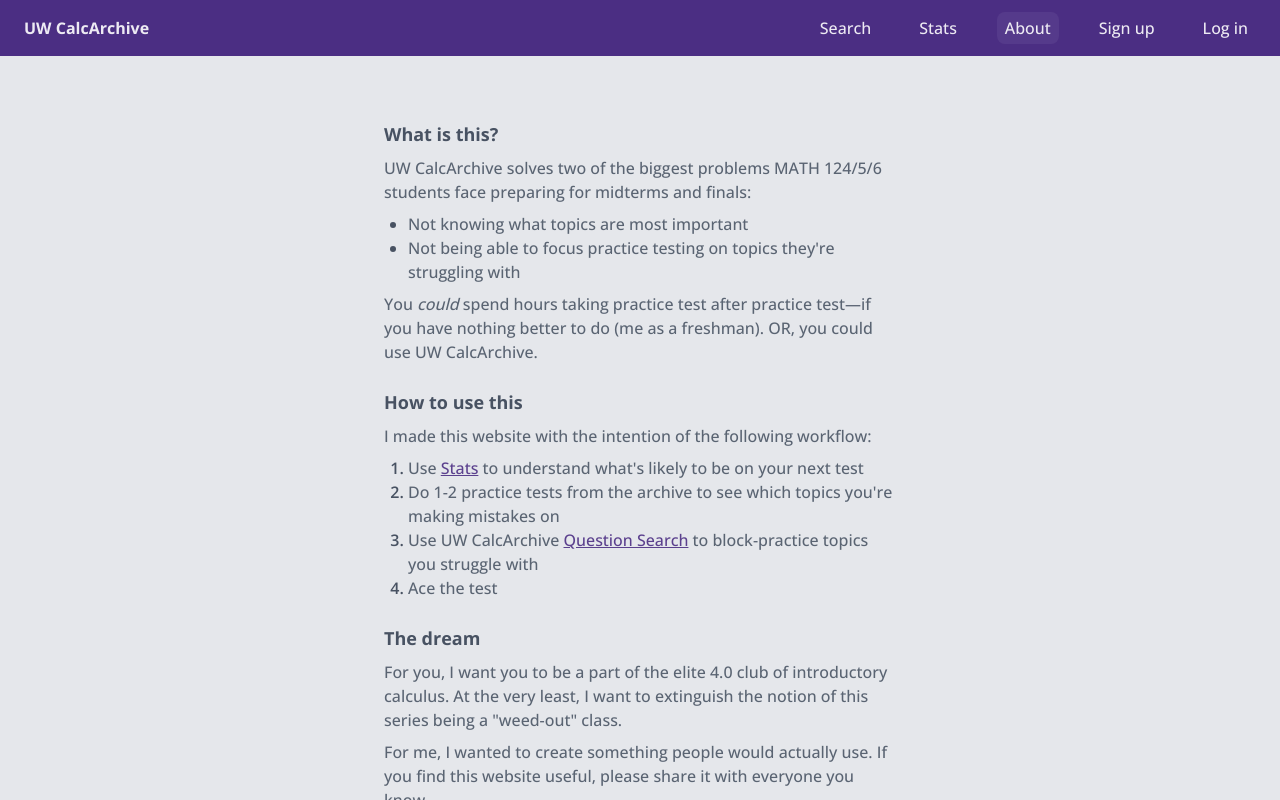
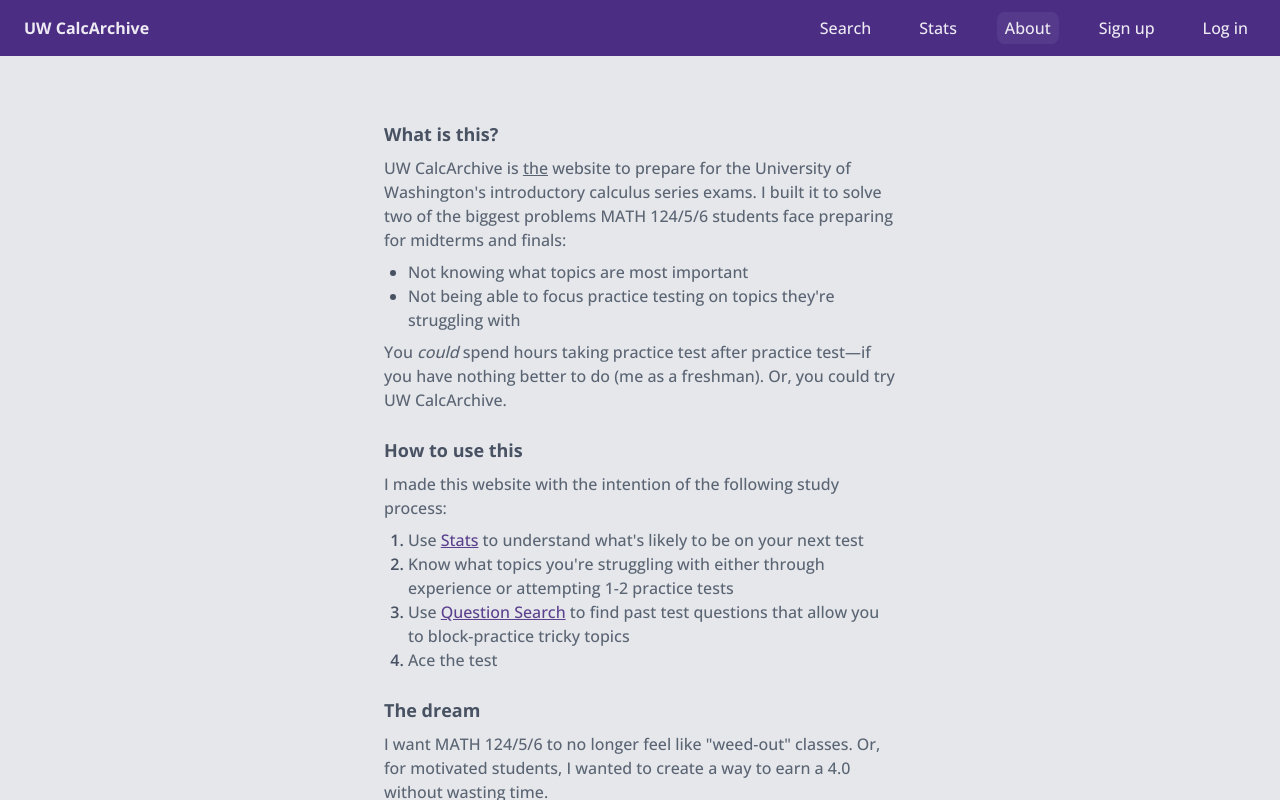
Before and after one commit to ericleonen/uw-calc-archive, a Next.js app in the folder frontend/: page /about in a window 1280 px wide. Built offline with nearby package versions, Linux system fonts and the light colour scheme; no server answers.

Commit message:
Minor UI updates

```diff
--- a/frontend/src/app/about/page.tsx
+++ b/frontend/src/app/about/page.tsx
@@ -9,27 +9,27 @@
             <div className="w-full max-w-lg space-y-6 h-min">
                 <div className="space-y-2">
                     <SectionHeader>What is this?</SectionHeader>
-                    <Paragraph>UW CalcArchive solves two of the biggest problems MATH 124/5/6 students face preparing for midterms and finals:</Paragraph>
+                    <Paragraph>UW CalcArchive is <u>the</u> website to prepare for the University of Washington's introductory calculus series exams. I built it to solve two of the biggest problems MATH 124/5/6 students face preparing for midterms and finals:</Paragraph>
                     <List variant="unordered">
                         <Paragraph>Not knowing what topics are most important</Paragraph>
                         <Paragraph>Not being able to focus practice testing on topics they're struggling with</Paragraph>
                     </List>
-                    <Paragraph>You <i>could</i> spend hours taking practice test after practice test—if you have nothing better to do (me as a freshman). OR, you could use UW CalcArchive.</Paragraph>
+                    <Paragraph>You <i>could</i> spend hours taking practice test after practice test—if you have nothing better to do (me as a freshman). Or, you could try UW CalcArchive.</Paragraph>
                 </div>
                 <div className="space-y-2">
                     <SectionHeader>How to use this</SectionHeader>
-                    <Paragraph>I made this website with the intention of the following workflow:</Paragraph>
+                    <Paragraph>I made this website with the intention of the following study process:</Paragraph>
                     <List>
                         <Paragraph>Use <Hyperlink href="/stats">Stats</Hyperlink> to understand what's likely to be on your next test</Paragraph>
-                        <Paragraph>Do 1-2 practice tests from the archive to see which topics you're making mistakes on</Paragraph>
-                        <Paragraph>Use UW CalcArchive <Hyperlink href="/search">Question Search</Hyperlink> to block-practice topics you struggle with</Paragraph>
+                        <Paragraph>Know what topics you're struggling with either through experience or attempting 1-2 practice tests</Paragraph>
+                        <Paragraph>Use <Hyperlink href="/search">Question Search</Hyperlink> to find past test questions that allow you to block-practice tricky topics</Paragraph>
                         <Paragraph>Ace the test</Paragraph>
                     </List>
                 </div>
                 <div className="space-y-2">
                     <SectionHeader>The dream</SectionHeader>
-                    <Paragraph>For you, I want you to be a part of the elite 4.0 club of introductory calculus. At the very least, I want to extinguish the notion of this series being a "weed-out" class.</Paragraph>
-                    <Paragraph>For me, I wanted to create something people would actually use. If you find this website useful, please share it with everyone you know.</Paragraph>
+                    <Paragraph>I want MATH 124/5/6 to no longer feel like "weed-out" classes. Or, for motivated students, I wanted to create a way to earn a 4.0 without wasting time.</Paragraph>
+                    <Paragraph>As for me, I hope I created something students actually use. If you find this website useful, please share it with everyone you know. 😇</Paragraph>
                 </div>
             </div>
         </div>
--- a/frontend/src/app/search/components/MobileQuestionFilters.tsx
+++ b/frontend/src/app/search/components/MobileQuestionFilters.tsx
@@ -8,7 +8,7 @@
 
     return (
         <Sheet>
-            <SheetTrigger className="absolute block p-3 rounded-full shadow lg:hidden bottom-3 right-3 bg-uw/90 aspect-square hover:bg-uw/80 hover:cursor-pointer">
+            <SheetTrigger className="absolute block p-3 rounded-full shadow lg:hidden bottom-3 right-3 bg-uw aspect-square hover:bg-uw-light hover:cursor-pointer">
                 <FilterIcon className="text-lg text-white/90"/>
             </SheetTrigger>
             <SheetContent
--- a/frontend/src/app/search/components/QuestionDisplay/QuestionDisplay.tsx
+++ b/frontend/src/app/search/components/QuestionDisplay/QuestionDisplay.tsx
@@ -6,7 +6,7 @@
 import Empty from "@/components/Empty";
 import Divider from "@/components/Divider";
 import { getProfile } from "@/server/profile";
-import { FileSearchIcon } from "lucide-react";
+import { FileSearchIcon, FilterIcon } from "lucide-react";
 import Button from "@/components/Button";
 
 type QuestionDisplayProps = {
@@ -24,7 +24,7 @@
                 imgAlt="Dubs is happy to start practicing questions!"
                 primaryText="Ready to start practicing?"
                 secondaryText="Select your class, exam, and topics in the left sidebar to find test questions to practice"
-                secondaryMobileText="Filter questions by class, exam, and topics with the lower right filter button"
+                secondaryMobileText="Hit the lower right filter button to select your class, exam, and topics to find test questions to practice"
             >
                 <Divider text="or" className="my-3" />
                 <Button
--- a/frontend/src/app/stats/components/MobileTestFilters.tsx
+++ b/frontend/src/app/stats/components/MobileTestFilters.tsx
@@ -8,7 +8,7 @@
 
     return (
         <Sheet>
-            <SheetTrigger className="absolute block p-3 rounded-full shadow lg:hidden bottom-3 right-3 bg-uw/90 aspect-square hover:bg-uw/80 hover:cursor-pointer">
+            <SheetTrigger className="absolute block p-3 rounded-full shadow lg:hidden bottom-3 right-3 bg-uw aspect-square hover:bg-uw-light hover:cursor-pointer">
                 <FilterIcon className="text-lg text-white/90"/>
             </SheetTrigger>
             <SheetContent
--- a/frontend/src/components/Button.tsx
+++ b/frontend/src/components/Button.tsx
@@ -10,10 +10,11 @@
     onClick?: () => void,
     className?: string
     children: React.ReactNode,
-    disabled?: boolean
+    disabled?: boolean,
+    loading?: boolean
 }
 
-export default function Button({ theme = "primary", href, onClick, className = "", children, disabled }: ButtonProps) {
+export default function Button({ theme = "primary", href, onClick, className = "", children, disabled, loading }: ButtonProps) {
     const { pending } = useFormStatus();
 
     className = (
@@ -45,7 +46,7 @@
             className={className}
         >
             {
-                pending ? (
+                pending || loading ? (
                     <LoaderCircleIcon className="h-6 p-1 animate-spin"/>
                 ) : children
             }
--- a/frontend/src/components/Empty.tsx
+++ b/frontend/src/components/Empty.tsx
@@ -5,8 +5,8 @@
     imgSrc: string,
     imgAlt: string,
     primaryText: string,
-    secondaryText: string,
-    secondaryMobileText?: string,
+    secondaryText: string
+    secondaryMobileText?: string
     children?: React.ReactNode
 }
 
--- a/frontend/src/components/text/Emphasis.tsx
+++ b/frontend/src/components/text/Emphasis.tsx
@@ -5,8 +5,8 @@
 
 export default function Emphasis({ children, variant = "primary" }: EmphasisProps) {
     return (
-        <b className={variant === "primary" ? "text-uw" : ""}>
+        <span className={"font-semibold " + (variant === "primary" ? "text-uw" : "")}>
             {children}
-        </b>
+        </span>
     )
 }
```
Also changed, not shown: frontend/src/app/search/components/QuestionDisplay/QuestionList/Question/Question.tsx (+15 -14 lines), frontend/src/app/stats/components/StatsDisplay.tsx (+4 -4 lines).
